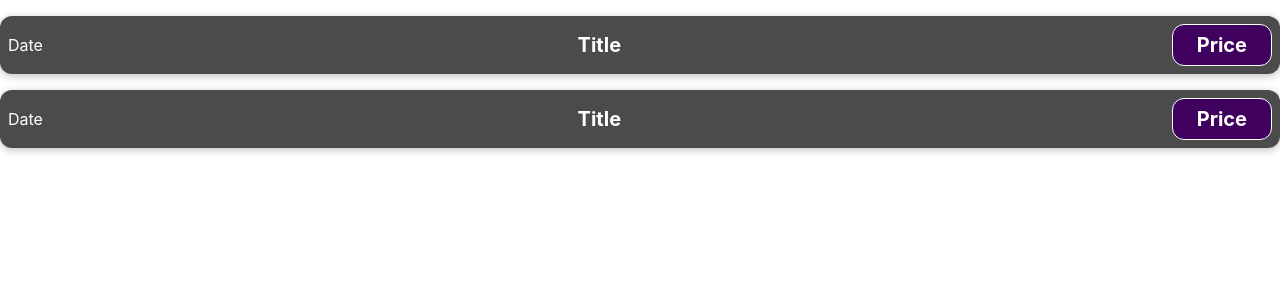
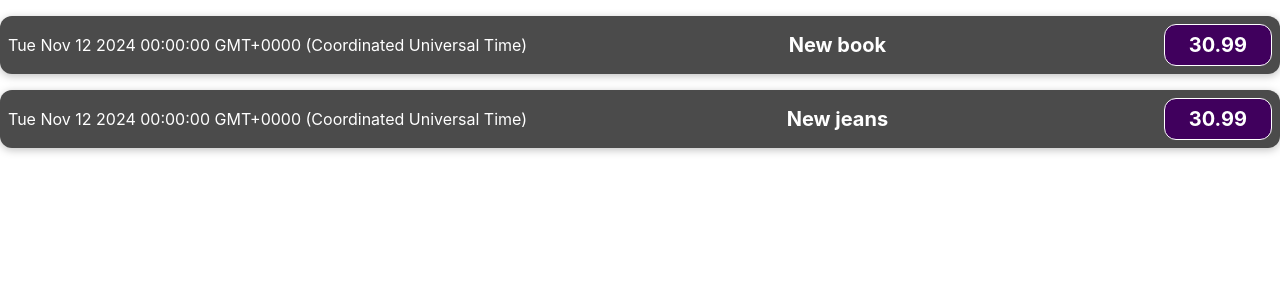
Before and after one commit to maxfrolov-cloud/codespaces-react2, a React (Vite) app: page / in a window 1280 px wide. Shown: the top 300 px of the page. Built offline with nearby package versions, Linux system fonts and the light colour scheme.

Commit message:
Ülesande 3 lõpp

```diff
--- a/src/App.jsx
+++ b/src/App.jsx
@@ -2,11 +2,25 @@
 import ExpenseItem from './components/ExpenseItem';
 
 function App() {
+
+  const expenses =[
+  {
+    date: new Date(2024,10,12),
+    title: 'New book',
+    price: 30.99
+  },
+  {
+    date: new Date(2024,10,12),
+    title: 'New jeans',
+    price: 30.99
+  }
+]
+
   return (
     <div className="App">
-      <ExpenseItem />
-      <ExpenseItem />
-
+      <ExpenseItem data={expenses[0]}
+      />
+      <ExpenseItem data={expenses[1]} />
       </div>
   );
 }
--- a/src/components/ExpenseItem.jsx
+++ b/src/components/ExpenseItem.jsx
@@ -1,12 +1,15 @@
 import './ExpenseItem.css'
 
-const ExpenseItem = () => {
+const ExpenseItem = (props) => {
+    console.log(props)
+    console.log(props.data)
+
     return (
     <div className='expense-item'>
-        <div>Date</div>
+        <div>{props.data.date.toString()}</div>
         <div className='expense-item__description'>
-            <h2>Title</h2>
-            <div className='expense-item__price'>Price</div>
+            <h2>{props.data.title}</h2>
+            <div className='expense-item__price'>{props.data.price}</div>
         </div>
     </div>
     )
```
